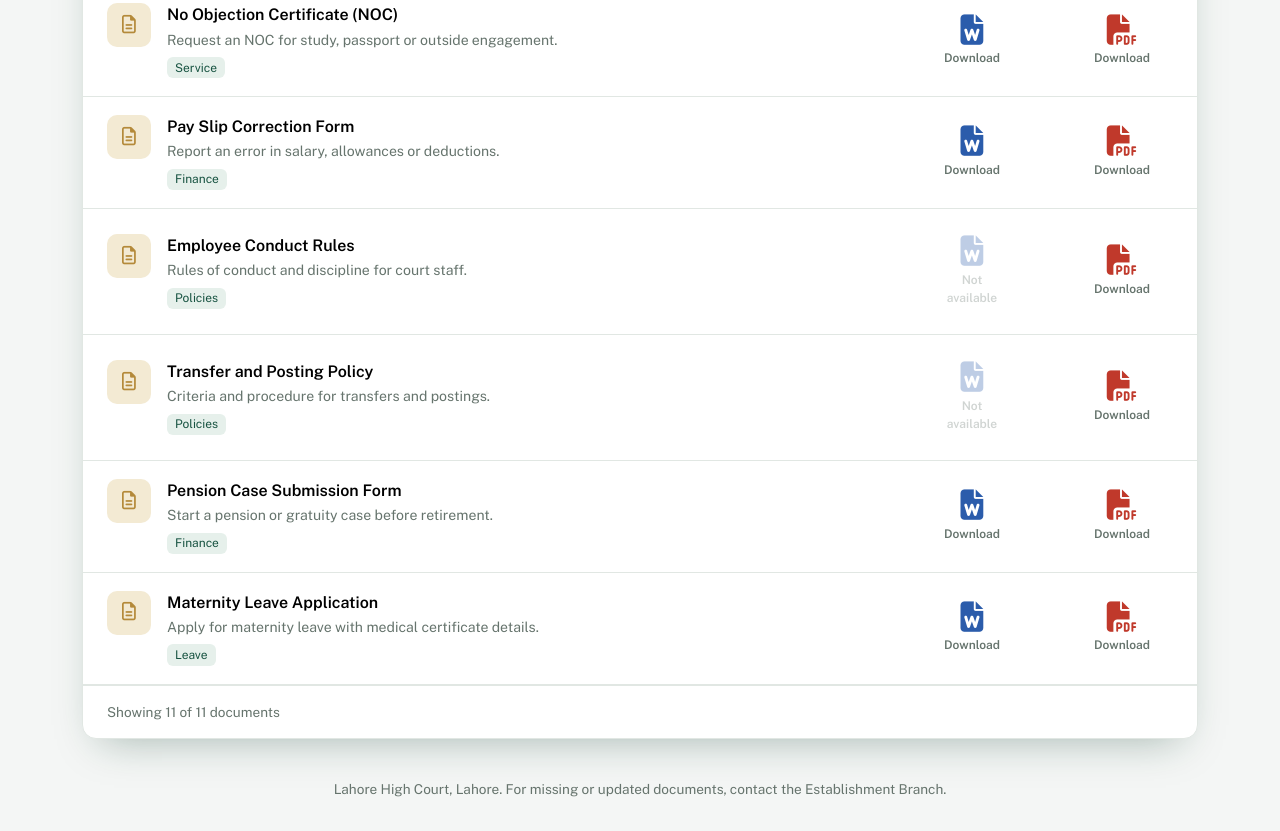
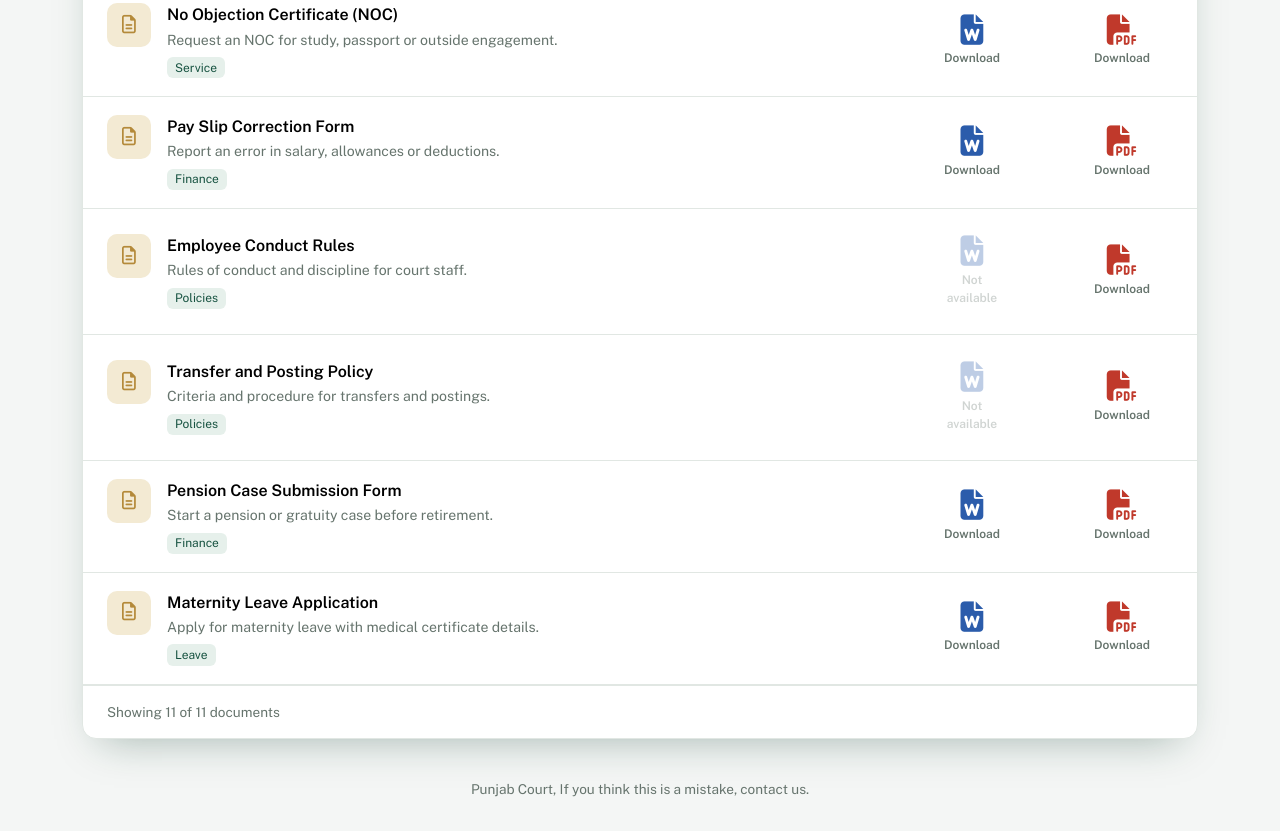
Before and after one commit to tbt3li/crt, a plain HTML site: page index.html in a window 1280 px wide. Shown: the part 1036-1867 px from the top of the page. Drawn offline with nearby package versions, Linux system fonts and the light colour scheme.

Commit message:
Update index.html

```diff
--- a/index.html
+++ b/index.html
@@ -143,7 +143,7 @@ footer{color:var(--muted);font-size:.85rem;padding:2rem 0}
 </main>
 
 <footer class="container text-center">
-  Lahore High Court, Lahore. For missing or updated documents, contact the Establishment Branch.
+  Punjab Court, If you think this is a mistake, contact us.
 </footer>
 
 <script>
```
